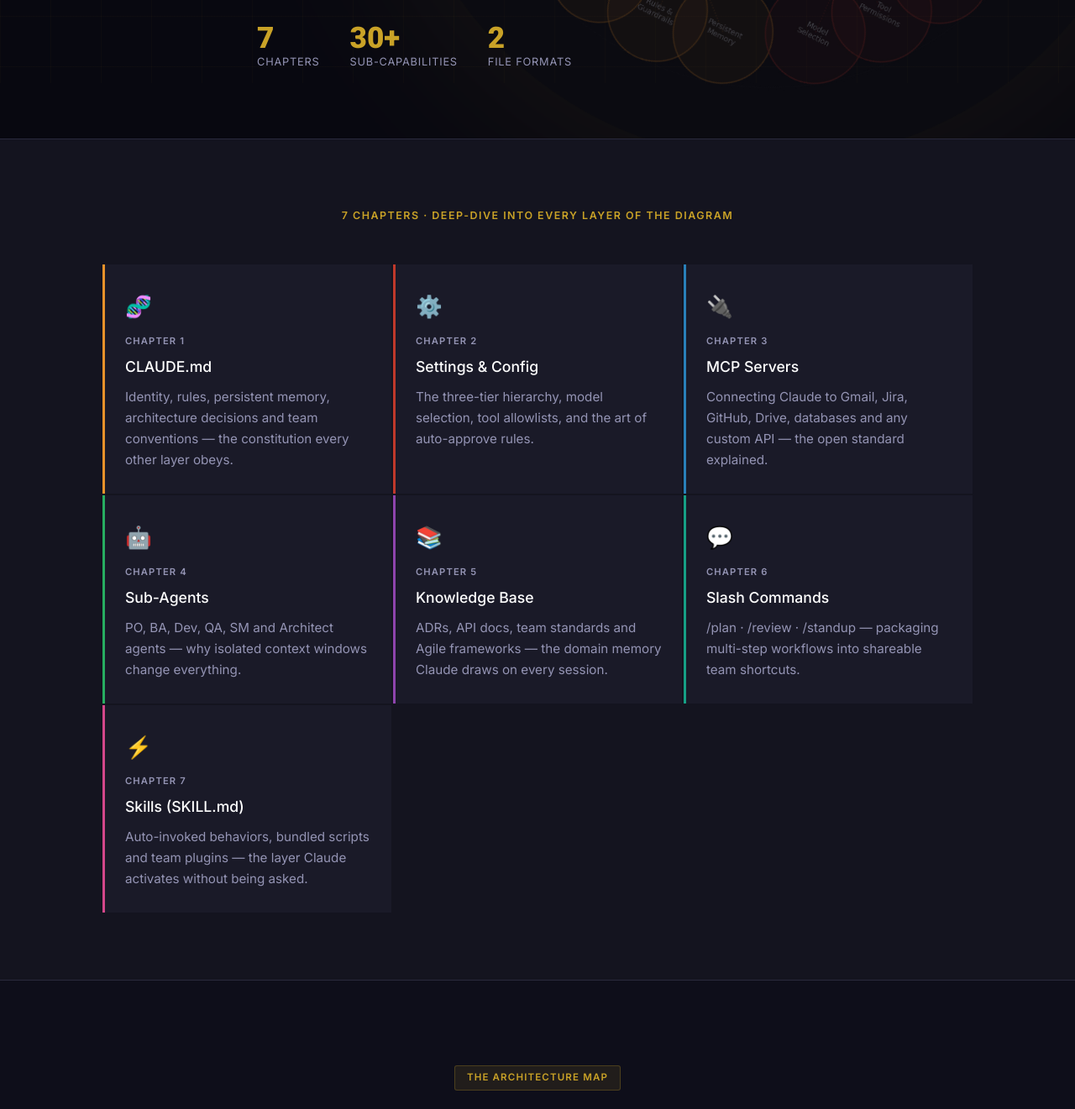
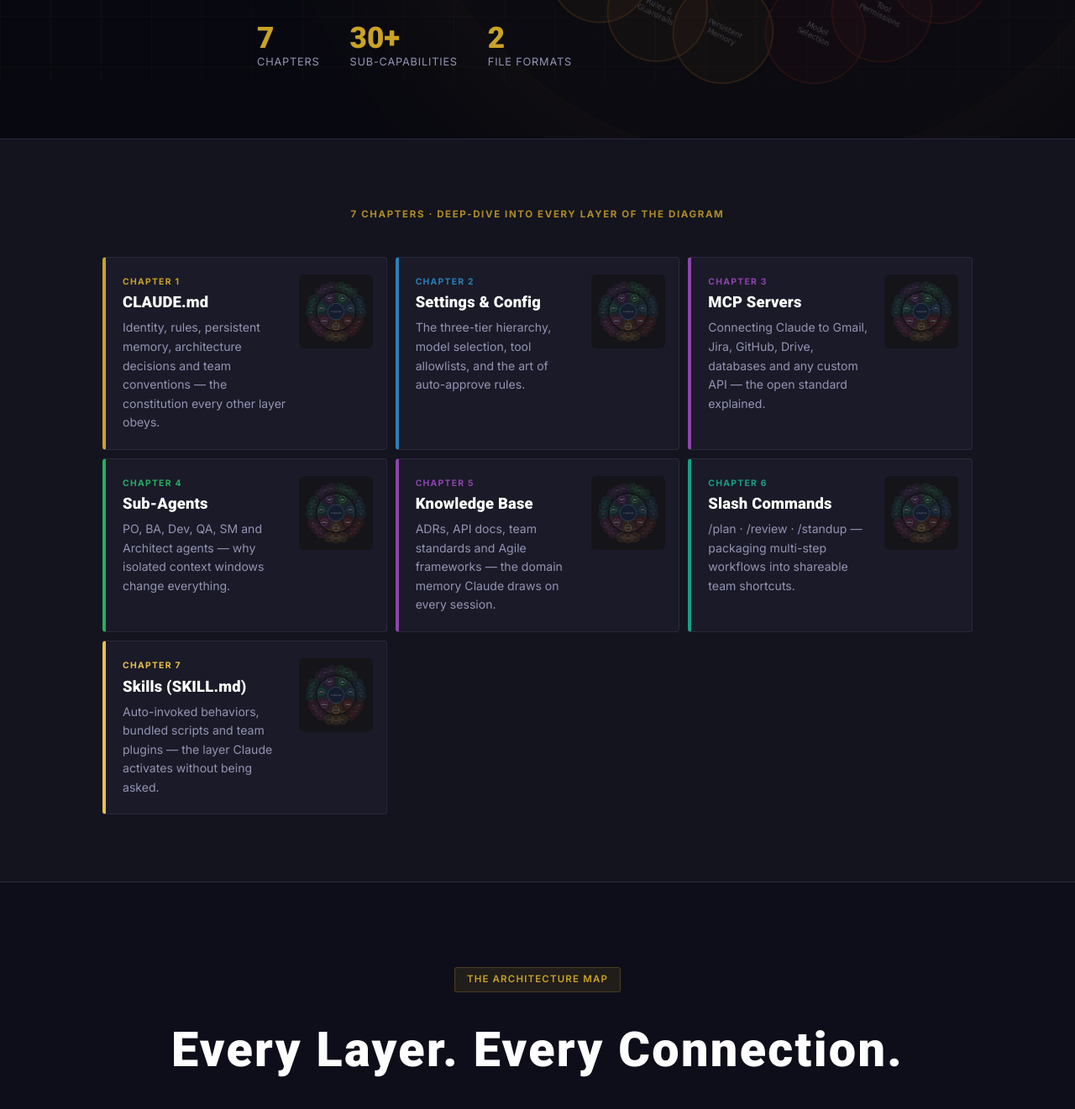
Before and after one commit to Scrumbuddha/claudesbrain, a Flask app: page / in a window 1280 px wide. Shown: the part 701-2022 px from the top of the page at 84% size. Run offline with Flask 3, Linux system fonts and the light colour scheme; some libraries are stand-ins or nearby versions.

Commit message:
Redesign chapter cards: 3-col grid, left accent bar, thumbnail image, Roboto titles
Co-Authored-By: Claude Sonnet 4.6 <noreply@anthropic.com>

```diff
--- a/templates/index.html
+++ b/templates/index.html
@@ -77,15 +77,19 @@ section{position:relative;overflow:hidden}
 .section-title{font-family:'Roboto',sans-serif;font-weight:900;font-size:clamp(2.4rem,5vw,3.6rem);color:var(--white);letter-spacing:.04em;margin-bottom:16px}
 .section-sub{font-family:'Inter',sans-serif;font-weight:300;font-size:1.1rem;color:var(--muted);max-width:560px;margin:0 auto 60px}
 #learn{padding:80px 0;background:var(--surface);border-top:1px solid var(--border);border-bottom:1px solid var(--border)}
-.learn-label{text-align:center;font-size:.78rem;font-weight:600;letter-spacing:.12em;color:var(--gold);text-transform:uppercase;margin-bottom:48px}
-.chapter-grid{display:grid;grid-template-columns:repeat(auto-fit,minmax(270px,1fr));gap:2px}
-.chapter-card{background:var(--card);padding:28px 24px;border-left:3px solid var(--c-color,var(--gold));transition:all .25s;opacity:0;transform:translateY(18px)}
+.learn-label{text-align:center;font-size:.72rem;font-weight:700;letter-spacing:.14em;color:var(--gold);text-transform:uppercase;margin-bottom:40px;opacity:.85}
+.chapter-grid{display:grid;grid-template-columns:repeat(3,1fr);gap:10px}
+@media(max-width:900px){.chapter-grid{grid-template-columns:repeat(2,1fr)}}
+@media(max-width:580px){.chapter-grid{grid-template-columns:1fr}}
+.chapter-card{background:var(--card);border:1px solid var(--border);border-left:4px solid var(--c-color,var(--gold));border-radius:4px;padding:20px 16px 20px 20px;display:flex;align-items:flex-start;gap:14px;transition:all .25s;opacity:0;transform:translateY(18px);overflow:hidden}
 .chapter-card.vis{opacity:1;transform:translateY(0)}
-.chapter-card:hover{background:rgba(255,255,255,.04);transform:translateY(-3px)}
-.chapter-icon{font-size:1.6rem;margin-bottom:10px}
-.chapter-num{font-size:.7rem;font-weight:600;letter-spacing:.1em;color:var(--muted);text-transform:uppercase;margin-bottom:6px}
-.chapter-name{font-family:'Inter',sans-serif;font-weight:500;font-size:1.1rem;color:var(--white);margin-bottom:8px}
-.chapter-desc{font-size:.95rem;color:var(--muted);line-height:1.65}
+.chapter-card:hover{border-color:var(--c-color);background:rgba(255,255,255,.03);transform:translateY(-2px)}
+.chapter-card-body{flex:1;min-width:0}
+.chapter-card-thumb{width:88px;height:88px;border-radius:6px;object-fit:cover;flex-shrink:0;opacity:.65;filter:saturate(.8);transition:opacity .25s}
+.chapter-card:hover .chapter-card-thumb{opacity:.85}
+.chapter-num{font-size:.65rem;font-weight:700;letter-spacing:.12em;color:var(--c-color,var(--gold));text-transform:uppercase;margin-bottom:5px}
+.chapter-name{font-family:'Roboto',sans-serif;font-weight:900;font-size:1.15rem;color:var(--white);margin-bottom:8px;line-height:1.2;letter-spacing:.01em}
+.chapter-desc{font-size:.88rem;color:var(--muted);line-height:1.6}
 #diagram{padding:100px 0;background:var(--deep);text-align:center}
 .diagram-wrap{display:inline-block;position:relative;cursor:zoom-in}
 .diagram-wrap:hover .diagram-img{filter:drop-shadow(0 0 80px rgba(201,162,39,0.4));transform:scale(1.02)}
@@ -192,13 +196,13 @@ footer{background:var(--black);border-top:1px solid var(--border);padding:40px 3
   <div class="container">
     <div class="learn-label">7 Chapters &middot; Deep-dive into every layer of the diagram</div>
     <div class="chapter-grid">
-      <div class="chapter-card" style="--c-color:#E8922A"><div class="chapter-icon">&#129516;</div><div class="chapter-num">Chapter 1</div><div class="chapter-name">CLAUDE.md</div><div class="chapter-desc">Identity, rules, persistent memory, architecture decisions and team conventions — the constitution every other layer obeys.</div></div>
-      <div class="chapter-card" style="--c-color:#C0392B"><div class="chapter-icon">&#9881;&#65039;</div><div class="chapter-num">Chapter 2</div><div class="chapter-name">Settings &amp; Config</div><div class="chapter-desc">The three-tier hierarchy, model selection, tool allowlists, and the art of auto-approve rules.</div></div>
-      <div class="chapter-card" style="--c-color:#2980B9"><div class="chapter-icon">&#128268;</div><div class="chapter-num">Chapter 3</div><div class="chapter-name">MCP Servers</div><div class="chapter-desc">Connecting Claude to Gmail, Jira, GitHub, Drive, databases and any custom API — the open standard explained.</div></div>
-      <div class="chapter-card" style="--c-color:#27AE60"><div class="chapter-icon">&#129302;</div><div class="chapter-num">Chapter 4</div><div class="chapter-name">Sub-Agents</div><div class="chapter-desc">PO, BA, Dev, QA, SM and Architect agents — why isolated context windows change everything.</div></div>
-      <div class="chapter-card" style="--c-color:#8E44AD"><div class="chapter-icon">&#128218;</div><div class="chapter-num">Chapter 5</div><div class="chapter-name">Knowledge Base</div><div class="chapter-desc">ADRs, API docs, team standards and Agile frameworks — the domain memory Claude draws on every session.</div></div>
-      <div class="chapter-card" style="--c-color:#16A085"><div class="chapter-icon">&#128172;</div><div class="chapter-num">Chapter 6</div><div class="chapter-name">Slash Commands</div><div class="chapter-desc">/plan &middot; /review &middot; /standup — packaging multi-step workflows into shareable team shortcuts.</div></div>
-      <div class="chapter-card" style="--c-color:#D4478A"><div class="chapter-icon">&#9889;</div><div class="chapter-num">Chapter 7</div><div class="chapter-name">Skills (SKILL.md)</div><div class="chapter-desc">Auto-invoked behaviors, bundled scripts and team plugins — the layer Claude activates without being asked.</div></div>
+      <div class="chapter-card" style="--c-color:#C9A227"><div class="chapter-card-body"><div class="chapter-num">Chapter 1</div><div class="chapter-name">CLAUDE.md</div><div class="chapter-desc">Identity, rules, persistent memory, architecture decisions and team conventions — the constitution every other layer obeys.</div></div><img class="chapter-card-thumb" src="{{ url_for('static', filename='images/radial-chart-v2.jpg') }}" alt=""></div>
+      <div class="chapter-card" style="--c-color:#2980B9"><div class="chapter-card-body"><div class="chapter-num">Chapter 2</div><div class="chapter-name">Settings &amp; Config</div><div class="chapter-desc">The three-tier hierarchy, model selection, tool allowlists, and the art of auto-approve rules.</div></div><img class="chapter-card-thumb" src="{{ url_for('static', filename='images/radial-chart-v2.jpg') }}" alt=""></div>
+      <div class="chapter-card" style="--c-color:#8E44AD"><div class="chapter-card-body"><div class="chapter-num">Chapter 3</div><div class="chapter-name">MCP Servers</div><div class="chapter-desc">Connecting Claude to Gmail, Jira, GitHub, Drive, databases and any custom API — the open standard explained.</div></div><img class="chapter-card-thumb" src="{{ url_for('static', filename='images/radial-chart-v2.jpg') }}" alt=""></div>
+      <div class="chapter-card" style="--c-color:#27AE60"><div class="chapter-card-body"><div class="chapter-num">Chapter 4</div><div class="chapter-name">Sub-Agents</div><div class="chapter-desc">PO, BA, Dev, QA, SM and Architect agents — why isolated context windows change everything.</div></div><img class="chapter-card-thumb" src="{{ url_for('static', filename='images/radial-chart-v2.jpg') }}" alt=""></div>
+      <div class="chapter-card" style="--c-color:#8E44AD"><div class="chapter-card-body"><div class="chapter-num">Chapter 5</div><div class="chapter-name">Knowledge Base</div><div class="chapter-desc">ADRs, API docs, team standards and Agile frameworks — the domain memory Claude draws on every session.</div></div><img class="chapter-card-thumb" src="{{ url_for('static', filename='images/radial-chart-v2.jpg') }}" alt=""></div>
+      <div class="chapter-card" style="--c-color:#16A085"><div class="chapter-card-body"><div class="chapter-num">Chapter 6</div><div class="chapter-name">Slash Commands</div><div class="chapter-desc">/plan &middot; /review &middot; /standup — packaging multi-step workflows into shareable team shortcuts.</div></div><img class="chapter-card-thumb" src="{{ url_for('static', filename='images/radial-chart-v2.jpg') }}" alt=""></div>
+      <div class="chapter-card" style="--c-color:#E8C14A"><div class="chapter-card-body"><div class="chapter-num">Chapter 7</div><div class="chapter-name">Skills (SKILL.md)</div><div class="chapter-desc">Auto-invoked behaviors, bundled scripts and team plugins — the layer Claude activates without being asked.</div></div><img class="chapter-card-thumb" src="{{ url_for('static', filename='images/radial-chart-v2.jpg') }}" alt=""></div>
     </div>
   </div>
 </section>
```
